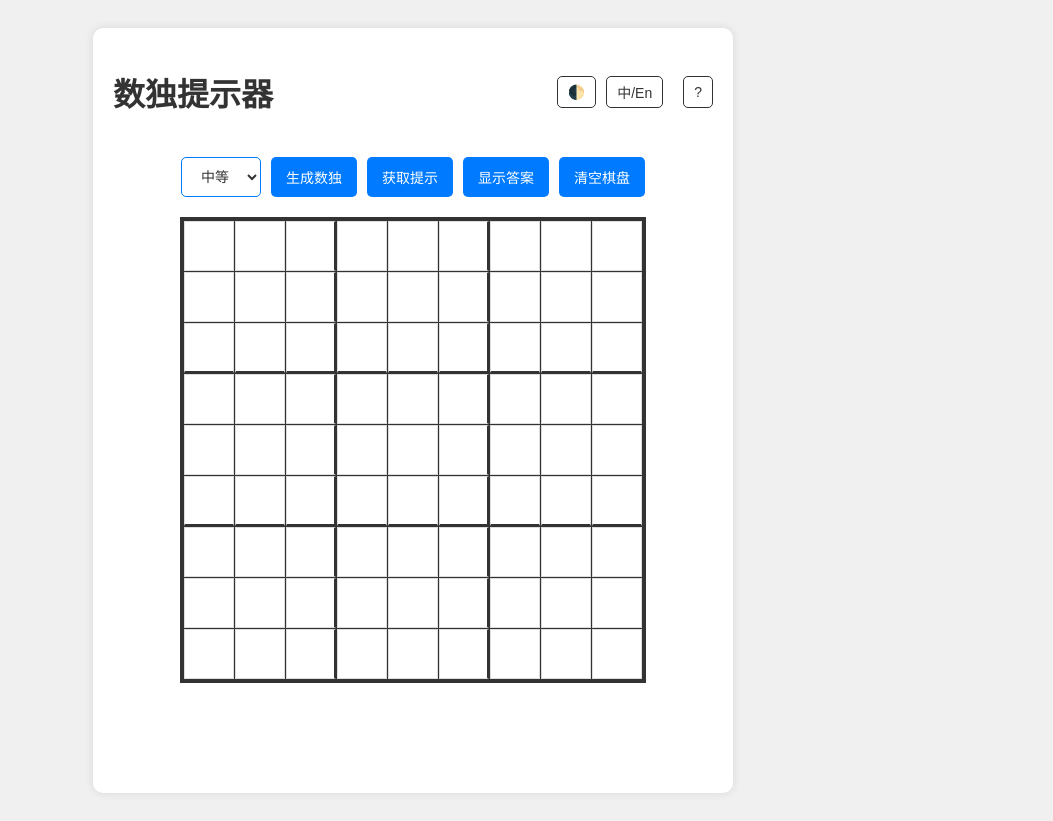
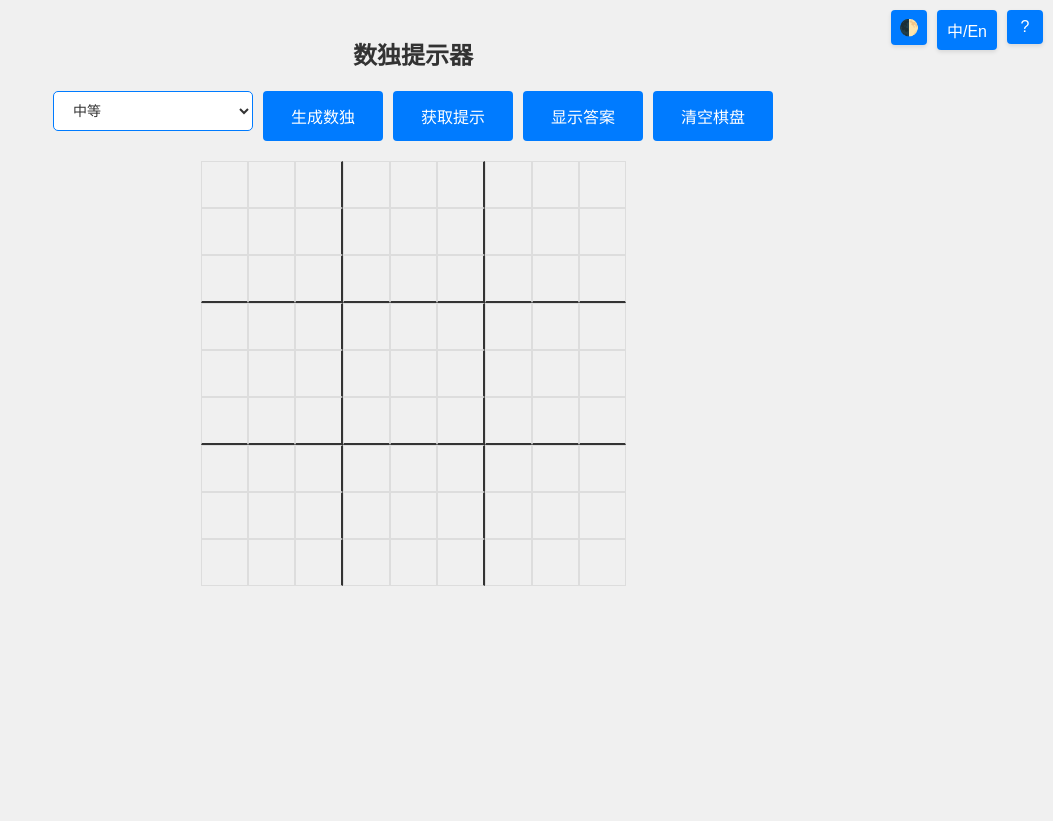
Before and after one commit to martin-lzh/Sudoku-Tips-Giver, a Flask app: page / in a window 1280 px wide. Shown: the whole page, without its empty margins (227-1280 px from the left). After the commit the page ends 586 px from the top, so only its background shows below. Run offline with Flask 3, Linux system fonts and the light colour scheme.

Commit message:
feat: add support for mobile phones

```diff
--- a/templates/index.html
+++ b/templates/index.html
@@ -47,63 +47,196 @@ A web application that helps users solve Sudoku puzzles with intelligent hints.
 
         body {
             font-family: Arial, sans-serif;
+            margin: 0;
+            padding: 20px;
+            background-color: var(--bg-color);
+            color: var(--text-color);
+            transition: background-color 0.3s, color 0.3s;
+        }
+
+        .container {
+            max-width: 800px;
+            margin: 0 auto;
+            text-align: center;
+        }
+
+        h1 {
+            margin-bottom: 20px;
+            font-size: 24px;
+            word-wrap: break-word;
+        }
+
+        .controls {
+            margin-bottom: 20px;
             display: flex;
             flex-direction: column;
             align-items: center;
+            gap: 15px;
+            width: 100%;
+            max-width: 600px;
+            margin: 0 auto 20px;
+        }
+
+        .buttons {
+            display: flex;
+            flex-wrap: wrap;
+            justify-content: center;
+            gap: 10px;
+            width: 100%;
+            margin-bottom: 20px;
+        }
+
+        select, button {
+            padding: 8px 16px;
+            margin: 0;
+            font-size: 16px;
+            border: none;
+            border-radius: 4px;
+            background-color: var(--button-bg);
+            color: white;
+            cursor: pointer;
+            transition: background-color 0.3s;
+            min-width: 120px;
+            flex: 0 1 auto;
+        }
+
+        select {
+            background-color: var(--container-bg);
+            color: var(--text-color);
+            border: 1px solid var(--button-bg);
+            margin-bottom: 10px;
+            width: 200px;
+        }
+
+        button:hover {
+            background-color: var(--button-hover);
+        }
+
+        .grid {
+            display: inline-block;
+            background-color: var(--grid-bg);
+            padding: 15px;
+            border-radius: 8px;
+            margin: 20px auto;
+            box-shadow: 0 2px 6px rgba(0, 0, 0, 0.1);
+        }
+
+        .row {
+            display: flex;
+            justify-content: center;
+        }
+
+        .cell {
+            width: 45px;
+            height: 45px;
+            border: 1px solid var(--cell-border);
+            display: flex;
+            align-items: center;
+            justify-content: center;
+            font-size: 20px;
+            cursor: pointer;
             background-color: var(--bg-color);
-            color: var(--text-color);
             transition: all 0.3s ease;
         }
 
-        .container {
-            margin: 20px auto;  /* 修改为auto以实现水平居中 */
-            padding: 20px;
-            background-color: var(--container-bg);
-            border-radius: 10px;
-            box-shadow: 0 0 10px rgba(0,0,0,0.1);
-            max-width: 600px;  /* 添加最大宽度限制 */
-            width: 100%;  /* 确保响应式布局 */
+        .cell input {
+            width: 100%;
+            height: 100%;
+            border: none;
+            text-align: center;
+            font-size: inherit;
+            background: transparent;
+            color: var(--text-color);
+            cursor: pointer;
         }
 
-        .header-controls {
+        .theme-toggle, .lang-toggle, .help-button {
+            position: fixed;
+            top: 10px;
+            padding: 8px 12px;
+            font-size: 16px;
+            border: none;
+            border-radius: 4px;
+            background-color: var(--button-bg);
+            color: white;
+            cursor: pointer;
+            transition: all 0.3s ease;
+            z-index: 100;
+            min-width: auto;
             display: flex;
-            justify-content: space-between;
             align-items: center;
-            margin-bottom: 20px;
-            gap: 10px;
+            justify-content: center;
+            gap: 5px;
+            box-shadow: 0 2px 4px rgba(0, 0, 0, 0.1);
         }
 
-        .control-buttons {
-            display: flex;
-            gap: 10px;
+        .theme-toggle:hover, .lang-toggle:hover, .help-button:hover {
+            background-color: var(--button-hover);
+            transform: translateY(-1px);
+            box-shadow: 0 3px 6px rgba(0, 0, 0, 0.15);
         }
 
-        .theme-toggle, .lang-toggle {
-            background: none;
-            border: 1px solid var(--text-color);
-            color: var(--text-color);
-            padding: 5px 10px;
-            border-radius: 5px;
-            cursor: pointer;
-            font-size: 14px;
+        .help-button {
+            right: 10px;
+            width: 36px;
         }
 
-        .theme-toggle:hover, .lang-toggle:hover {
-            background-color: var(--text-color);
-            color: var(--bg-color);
+        .lang-toggle {
+            right: 56px;
+            width: 60px;
         }
 
-        .sudoku-grid {
-            display: grid;
-            grid-template-columns: repeat(9, 50px);
-            gap: 1px;
-            background-color: var(--grid-border);
-            border: 2px solid var(--grid-border);
-            margin: 20px auto;
-            padding: 2px;
-            position: relative;
-            box-sizing: border-box;
-            width: fit-content;
+        .theme-toggle {
+            right: 126px;
+            width: 36px;
+        }
+
+        @media screen and (max-width: 600px) {
+            .theme-toggle, .lang-toggle, .help-button {
+                padding: 6px 10px;
+                font-size: 14px;
+            }
+
+            .help-button {
+                right: 5px;
+                width: 32px;
+            }
+
+            .lang-toggle {
+                right: 42px;
+                width: 50px;
+            }
+
+            .theme-toggle {
+                right: 97px;
+                width: 32px;
+            }
+
+            h1 {
+                margin-top: 50px;
+            }
+        }
+
+        @media screen and (max-width: 360px) {
+            .theme-toggle, .lang-toggle, .help-button {
+                padding: 4px 8px;
+                font-size: 12px;
+            }
+
+            .help-button {
+                right: 3px;
+                width: 28px;
+            }
+
+            .lang-toggle {
+                right: 34px;
+                width: 45px;
+            }
+
+            .theme-toggle {
+                right: 82px;
+                width: 28px;
+            }
         }
 
         .loading-overlay {
@@ -152,31 +285,6 @@ A web application that helps users solve Sudoku puzzles with intelligent hints.
             }
         }
 
-        .cell {
-            width: 50px;
-            height: 50px;
-            background-color: var(--cell-bg);
-            display: flex;
-            align-items: center;
-            justify-content: center;
-            border: 1px solid var(--cell-border);
-            box-sizing: border-box;
-            padding: 0;
-        }
-
-        .cell input {
-            width: 100%;
-            height: 100%;
-            border: none;
-            text-align: center;
-            font-size: 20px;
-            padding: 0;
-            margin: 0;
-            box-sizing: border-box;
-            background: transparent;
-            color: var(--text-color);
-        }
-
         .cell input:disabled {
             color: var(--text-color);
             opacity: 0.7;
@@ -204,35 +312,6 @@ A web application that helps users solve Sudoku puzzles with intelligent hints.
 
         .grid-line-bottom {
             border-bottom: 2px solid var(--grid-border) !important;
-        }
-
-        .buttons {
-            display: flex;
-            gap: 10px;
-            margin-bottom: 20px;
-            flex-wrap: wrap;  /* 允许按钮换行 */
-            justify-content: center;  /* 居中对齐按钮 */
-        }
-
-        button {
-            padding: 10px 15px;  /* 稍微减小padding */
-            font-size: 14px;  /* 稍微减小字体大小 */
-            cursor: pointer;
-            background-color: var(--button-bg);
-            color: white;
-            border: none;
-            border-radius: 5px;
-            transition: background-color 0.3s ease;
-            white-space: nowrap;  /* 防止按钮文字换行 */
-        }
-
-        button:hover {
-            background-color: var(--button-hover);
-        }
-
-        button:disabled {
-            opacity: 0.7;
-            cursor: not-allowed;
         }
 
         .message {
@@ -270,22 +349,6 @@ A web application that helps users solve Sudoku puzzles with intelligent hints.
         .buttons select option {
             background-color: var(--container-bg);
             color: var(--text-color);
-        }
-
-        .help-button {
-            background: none;
-            border: 1px solid var(--text-color);
-            color: var(--text-color);
-            padding: 5px 10px;
-            border-radius: 5px;
-            cursor: pointer;
-            font-size: 14px;
-            margin-left: 10px;
-        }
-
-        .help-button:hover {
-            background-color: var(--text-color);
-            color: var(--bg-color);
         }
 
         .help-modal {
@@ -658,9 +721,13 @@ A web application that helps users solve Sudoku puzzles with intelligent hints.
         function createGrid() {
             const grid = document.getElementById('grid');
             grid.innerHTML = '';  // 清空现有内容
+
             for (let i = 0; i < 9; i++) {
+                const row = document.createElement('div');
+                row.className = 'row';
+
                 for (let j = 0; j < 9; j++) {
-                    const cell = document.createElement('div');  // 创建div作为容器
+                    const cell = document.createElement('div');
                     cell.className = 'cell';
                     if (j === 2 || j === 5) cell.className += ' grid-line-right';
                     if (i === 2 || i === 5) cell.className += ' grid-line-bottom';
@@ -682,23 +749,22 @@ A web application that helps users solve Sudoku puzzles with intelligent hints.
                         }
 
                         const value = e.target.value;
-                        if (value === '0') {  // 如果输入0
-                            e.target.value = '';  // 清空格子
+                        if (value === '0') {
+                            e.target.value = '';
                             board[i][j] = 0;
-                            moveToNextCell(i, j);  // 移动到下一个格子
+                            moveToNextCell(i, j);
                             checkCompletion();
                         } else if (value && (isNaN(value) || value < 0 || value > 9)) {
                             e.target.value = '';
                         } else {
                             board[i][j] = value ? parseInt(value) : 0;
-                            if (value) {  // 只有输入1-9时才移动到下一个格子
+                            if (value) {
                                 moveToNextCell(i, j);
                             }
                             checkCompletion();
                         }
                     });
 
-                    // 添加键盘导航
                     input.addEventListener('keydown', (e) => {
                         const row = parseInt(e.target.dataset.row);
                         const col = parseInt(e.target.dataset.col);
@@ -720,12 +786,12 @@ A web application that helps users solve Sudoku puzzles with intelligent hints.
                                 moveFocus(row, col + 1);
                                 e.preventDefault();
                                 break;
-                            case ' ':  // 空格键
+                            case ' ':
                                 moveToNextCell(row, col);
                                 e.preventDefault();
                                 break;
                             case 'Backspace':
-                                if (!e.target.value) { // 如果当前格子为空，移动到上一个格子
+                                if (!e.target.value) {
                                     moveToPrevCell(row, col);
                                     e.preventDefault();
                                 }
@@ -733,11 +799,12 @@ A web application that helps users solve Sudoku puzzles with intelligent hints.
                         }
                     });
 
-                    cell.appendChild(input);  // 将input添加到cell中
-                    grid.appendChild(cell);
+                    cell.appendChild(input);
+                    row.appendChild(cell);
                 }
+                grid.appendChild(row);
             }
-            updateGrid();  // 更新网格显示
+            updateGrid();
         }
 
         function moveToNextCell(currentRow, currentCol) {
```
